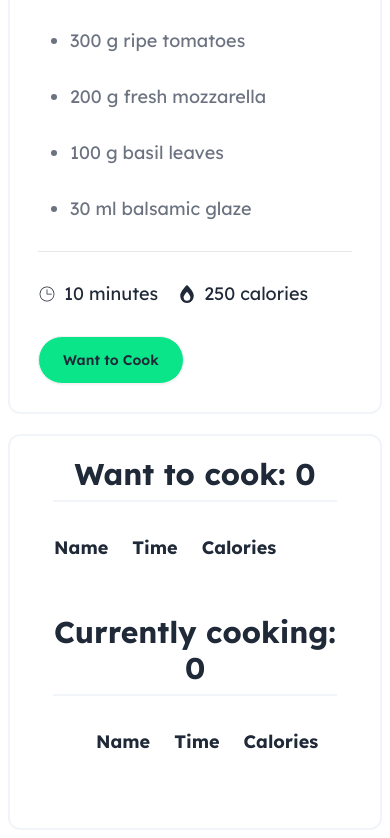
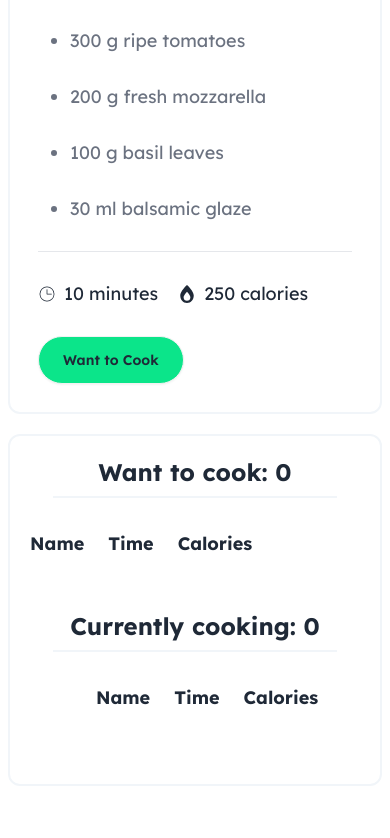
Before and after one commit to sadekcric/assignment-7-cooking, a React (Vite) app: page / in a window 390 px wide. Shown: the part 6850-7688 px from the top of the page. After the commit the page ends 7644 px from the top, so only its background shows below. Built offline with nearby package versions, Linux system fonts and the light colour scheme.

Commit message:
responsive issue fixed

```diff
--- a/src/Components/OurRecipes/CartProduct/AddInCart.jsx
+++ b/src/Components/OurRecipes/CartProduct/AddInCart.jsx
@@ -31,14 +31,14 @@ const AddInCart = ({cookItems,setCookItems}) => {
         {/* Want to cook */}
         <div className='w-4/5 mx-auto'>
 
-          <h3 className='text-3xl font-bold text-center mb-2'>Want to cook: {cookItems.length}</h3>
+          <h3 className='text-2xl lg:text-3xl font-bold text-center mb-2'>Want to cook: {cookItems.length}</h3>
 
           <div className='border-b-2 border-slate-100'></div>
         </div>
 
         <table className='text-lg mt-5 text-center mb-10'>
           <tr>
-            <th className='p-3'></th>
+            <th className='p-3 hidden lg:block'></th>
             <th className='p-3'>Name</th>
             <th className='p-3' >Time</th>
             <th className='p-3'>Calories</th>
@@ -57,7 +57,7 @@ const AddInCart = ({cookItems,setCookItems}) => {
         {/* Currently cooking */}
         <div className='w-4/5 mx-auto'>
 
-          <h3 className='text-3xl font-bold text-center mb-2'>Currently cooking: {currentCooking.length}</h3>
+          <h3 className='text-2xl lg:text-3xl font-bold text-center mb-2'>Currently cooking: {currentCooking.length}</h3>
 
           <div className='border-b-2 border-slate-100'></div>
         </div>
--- a/src/Components/OurRecipes/CartProduct/Table1.jsx
+++ b/src/Components/OurRecipes/CartProduct/Table1.jsx
@@ -4,11 +4,11 @@ import PropTypes from 'prop-types';
 const Table1 = ({item, index, handlePreparingBtn}) => {
   return (
         <tr className='bg-gray-100'>
-          <td className='p-3'>{index+1} </td>
-          <td className='p-3'>{item['recipe_name']}</td>
-          <td className='p-3'>{item['preparing_time']} minutes</td>
-          <td className='p-3'>{item.calories} calories</td>
-          <td className='p-3'>
+          <td className='p-2 lg:p-3 hidden lg:block'>{index+1} </td>
+          <td className='p-2 lg:p-3'>{item['recipe_name']}</td>
+          <td className='p-2 lg:p-3'>{item['preparing_time']} minutes</td>
+          <td className='p-2 lg:p-3'>{item.calories} calories</td>
+          <td className='p-2 lg:p-3'>
             <button onClick={()=>handlePreparingBtn(item)} className='btn rounded-full bg-[#0BE58A] font-bold'>Preparing</button>
           </td>
         </tr>
--- a/src/Components/OurRecipes/DisplayProduct/List.jsx
+++ b/src/Components/OurRecipes/DisplayProduct/List.jsx
@@ -3,7 +3,7 @@ import React from 'react';
 const List = ({ing}) => {
   return (
     <div>
-      <ul className='list-disc ml-8 text-lg lg:text-xl  text-gray-500 lg:leading-normal'>
+      <ul className='list-disc ml-8 text-lg lg:text-xl  text-gray-500'>
 
 <li> {ing}</li>
 </ul>
```
